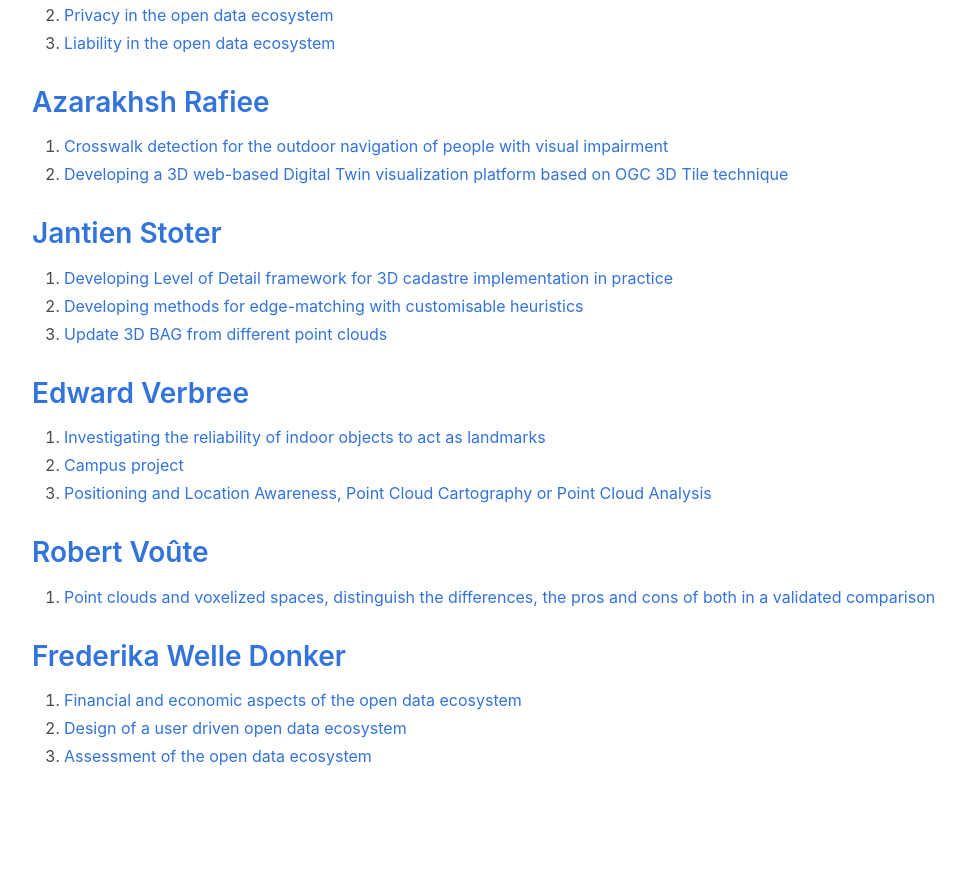
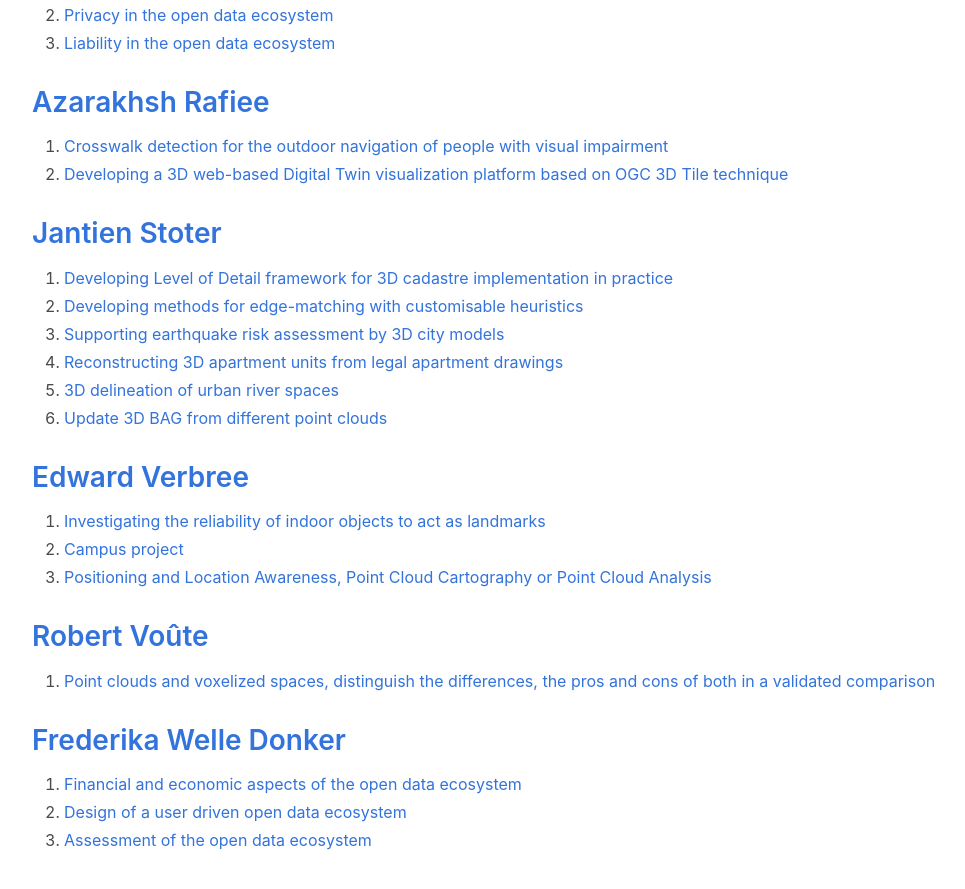
Before and after one commit to tudelft3d/geo2020, a Jekyll site: the page built from potentialtopics/index.md, in a window 1280 px wide and 900 px high, scrolled down 3503 px. Shown: the top 889 px of the window, without its empty margins (32-997 px from the left). Built offline with Jekyll 4.4.1, drawn with Linux system fonts in a browser that asks for light colours; nearby versions of some CDN libraries; before the commit the page ends 4319 px from its top, so only the background shows below that.

Commit message:
updates for Jantien

```diff
--- a/potentialtopics/index.md
+++ b/potentialtopics/index.md
@@ -141,7 +141,10 @@ all topics gone for this year
 ## [Jantien Stoter](https://3d.bk.tudelft.nl/jstoter/)
 1. [Developing Level of Detail framework for 3D cadastre implementation in practice](https://3d.bk.tudelft.nl/education/msctopics/#3d-cadastre)
 2. [Developing methods for edge-matching with customisable heuristics](https://3d.bk.tudelft.nl/education/msctopics/#developing-methods-for-edge-matching-with-customisable-heuristics-geometric-topological-and-semantic)
-3. [Update 3D BAG from different point clouds](https://3d.bk.tudelft.nl/education/msctopics/#update-3d-bag-from-different-point-clouds)
+3. [Supporting earthquake risk assessment by 3D city models](https://3d.bk.tudelft.nl/education/msctopics/#supporting-earthquake-risk-assessment-by-3d-city-models)
+4. [Reconstructing 3D apartment units from legal apartment drawings](https://3d.bk.tudelft.nl/education/msctopics/#reconstructing-3d-apartment-units-from-legal-apartment-drawings)
+5. [3D delineation of urban river spaces](https://3d.bk.tudelft.nl/education/msctopics/#3d-delineation-of-urban-river-spaces)
+6. [Update 3D BAG from different point clouds](https://3d.bk.tudelft.nl/education/msctopics/#update-3d-bag-from-different-point-clouds)
 
 <!-- 2. [Reconstructing a 3D road network for the whole Netherlands (for the National Road Data set (NWB))](https://nationaalwegenbestand.nl/nieuws/hoogte-informatie-toegevoegd-aan-nwb-voor-omgevingswet) [with NWB] -->
 
```
